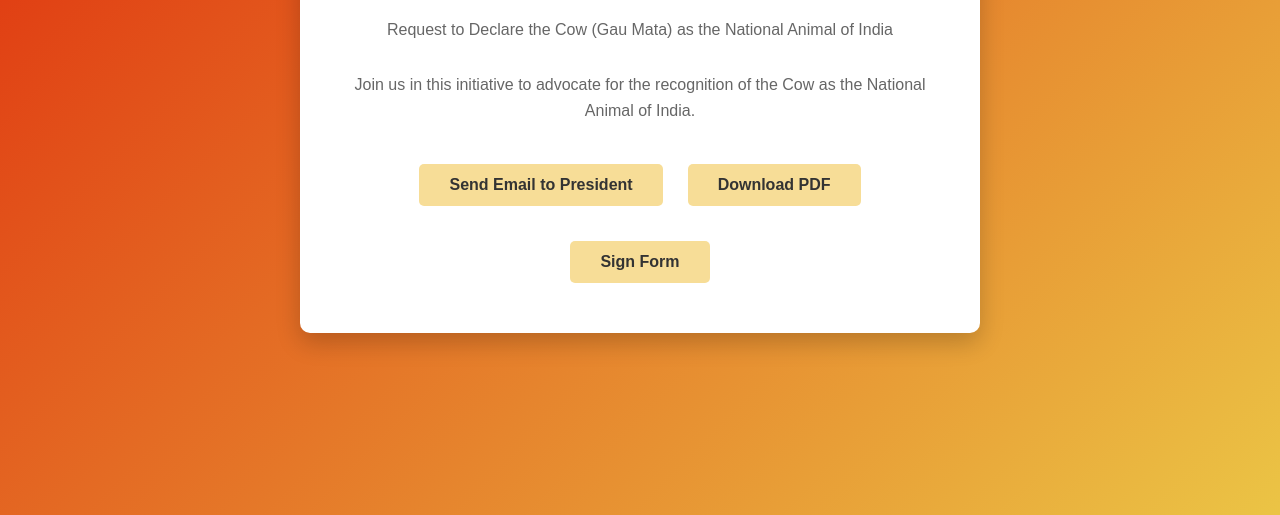
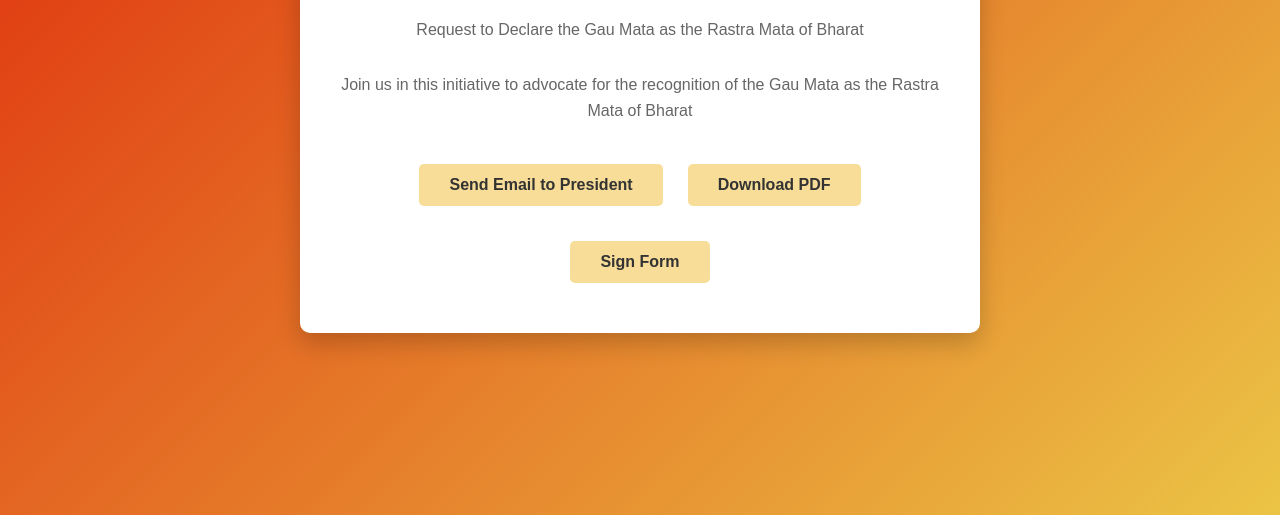
Before and after one commit to 512snigdha/Nutanbharat, a plain HTML site: page index.html in a window 1280 px wide. Shown: the part 285-800 px from the top of the page. Drawn offline with Linux system fonts and the light colour scheme.

Commit message:
Update page content: change from 'National Animal' to 'Rastra Mata'

```diff
--- a/index.html
+++ b/index.html
@@ -58,12 +58,12 @@
 <body>
   <div class="container">
     <h1>🐄 Nutanbharat Initiative 🐄</h1>
-    <p>Request to Declare the Cow (Gau Mata) as the National Animal of India</p>
+    <p>Request to Declare the Gau Mata as the Rastra Mata of Bharat</p>
 
-    <p>Join us in this initiative to advocate for the recognition of the Cow as the National Animal of India.</p>
+    <p>Join us in this initiative to advocate for the recognition of the Gau Mata as the Rastra Mata of Bharat</p>
 
     <div class="button-group">
-      <a href="mailto:presidentofindia@rb.nic.in?subject=Request%20to%20Declare%20the%20Cow%20%28Gau%20Mata%29%20as%20the%20National%20Animal%20of%20India&body=To%20The%20President%20of%20India%2C%0ARespected%20Madam%2C%0A%0A%E0%A4%97%E0%A5%8C%20%E0%A4%AE%E0%A4%BE%E0%A4%A4%E0%A4%BE%20%E0%A4%95%E0%A5%8B%20%E0%A4%AD%E0%A4%BE%E0%A4%B0%E0%A4%A4%20%E0%A4%95%E0%A4%BE%20%E0%A4%B0%E0%A4%BE%E0%A4%B7%E0%A5%8D%E0%A4%9F%E0%A5%8D%E0%A4%B0%E0%A5%80%E0%A4%AF%20%E0%A4%AA%E0%A4%B6%E0%A5%81%20%E0%A4%98%E0%A5%8B%E0%A4%B7%E0%A4%BF%E0%A4%A4%20%E0%A4%95%E0%A4%B0%E0%A4%A8%E0%A5%87%20%E0%A4%95%E0%A4%BE%20%E0%A4%B5%E0%A4%BF%E0%A4%A8%E0%A4%AE%E0%A5%8D%E0%A4%B0%20%E0%A4%A8%E0%A4%BF%E0%A4%B5%E0%A5%87%E0%A4%A6%E0%A4%A8%20%E0%A4%B9%E0%A5%88%E0%A5%A4%0A%0A1.%20PDF:%20https://www.pdffiller.com/s/rsoV3gz9tr%0A2.%20Form:%20(Insert%20form%20link)%0A%0ARegards%2C%0A%5BYour%20Name%5D" target="_blank" rel="noopener noreferrer">Send Email to President</a>
+      <a href="mailto:presidentofindia@rb.nic.in?subject=Request%20to%20Declare%20the%20Gau%20Mata%20as%20the%20Rastra%20Mata%20of%20Bharat&body=To%20The%20President%20of%20India%2C%0ARespected%20Madam%2C%0A%0A%E0%A4%A8%E0%A5%B9%E0%A4%B5%E1%B8%B3%E1%B8%B3%E1%B8%B3%E1%B8%B3%E1%B8%B3%E1%B8+B3+E1+B3B3+E1+B3B3+E1+B3B3+E1+B3B3+E1+B3B3+E1+B3B3+E1+B3B3+E1+B3B7+&body=To+The+President+of+India,+Respected+Madam,+I+am+willing+to+declare+the+Gau+Mata+as+the+Rastra+mata+of+Bharat.+Please+consider+this+demand.+Thanking+yours,+[Your Name]" target="_blank" rel="noopener noreferrer">Send Email to President</a>
       <a href="https://pdf.ac/pR-49wEk9" target="_blank" rel="noopener noreferrer">Download PDF</a>
       <a href="https://share.google/KF7GW9jdqMMIu76Nt" target="_blank" rel="noopener noreferrer">Sign Form</a>
     </div>
```
